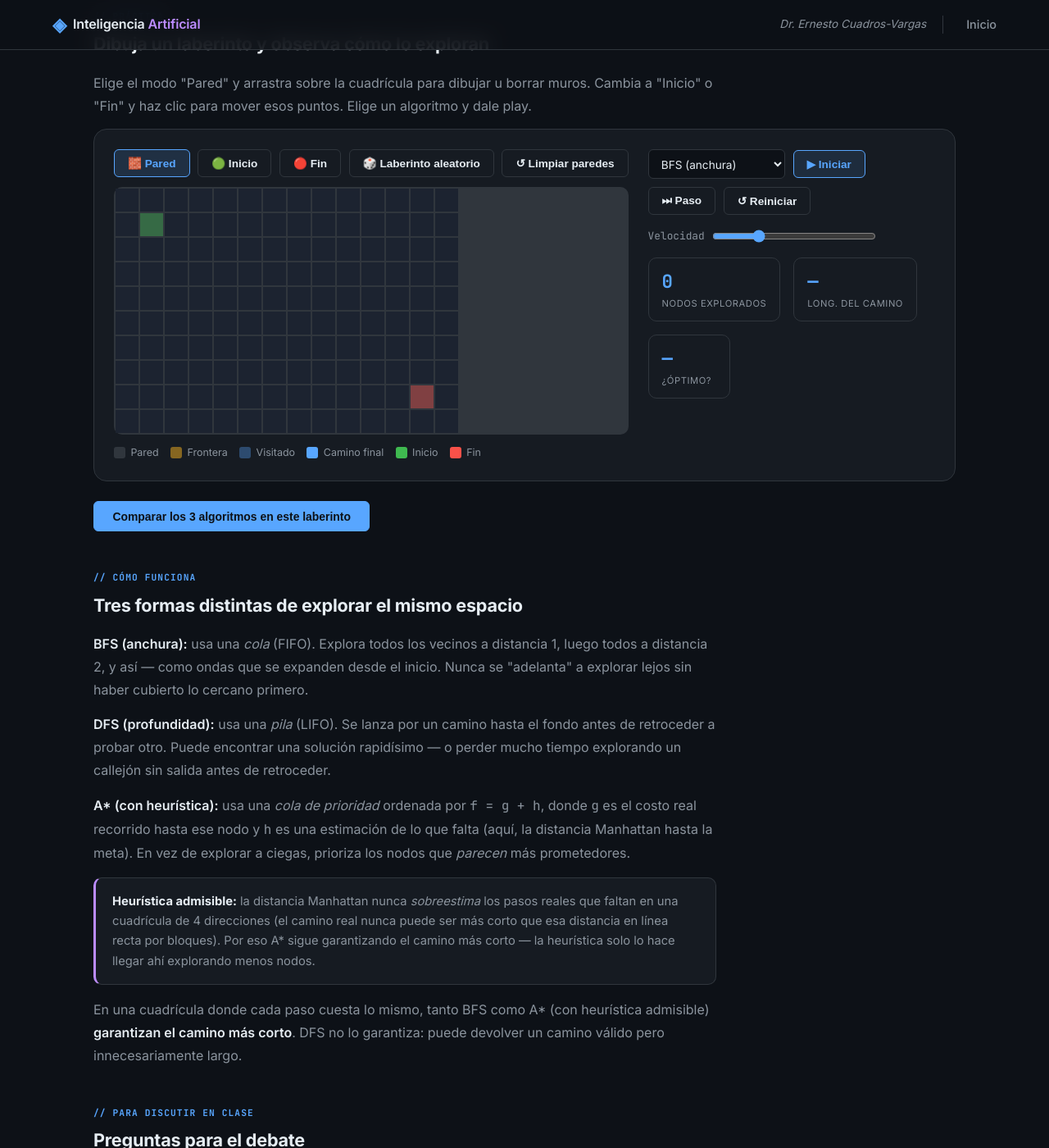
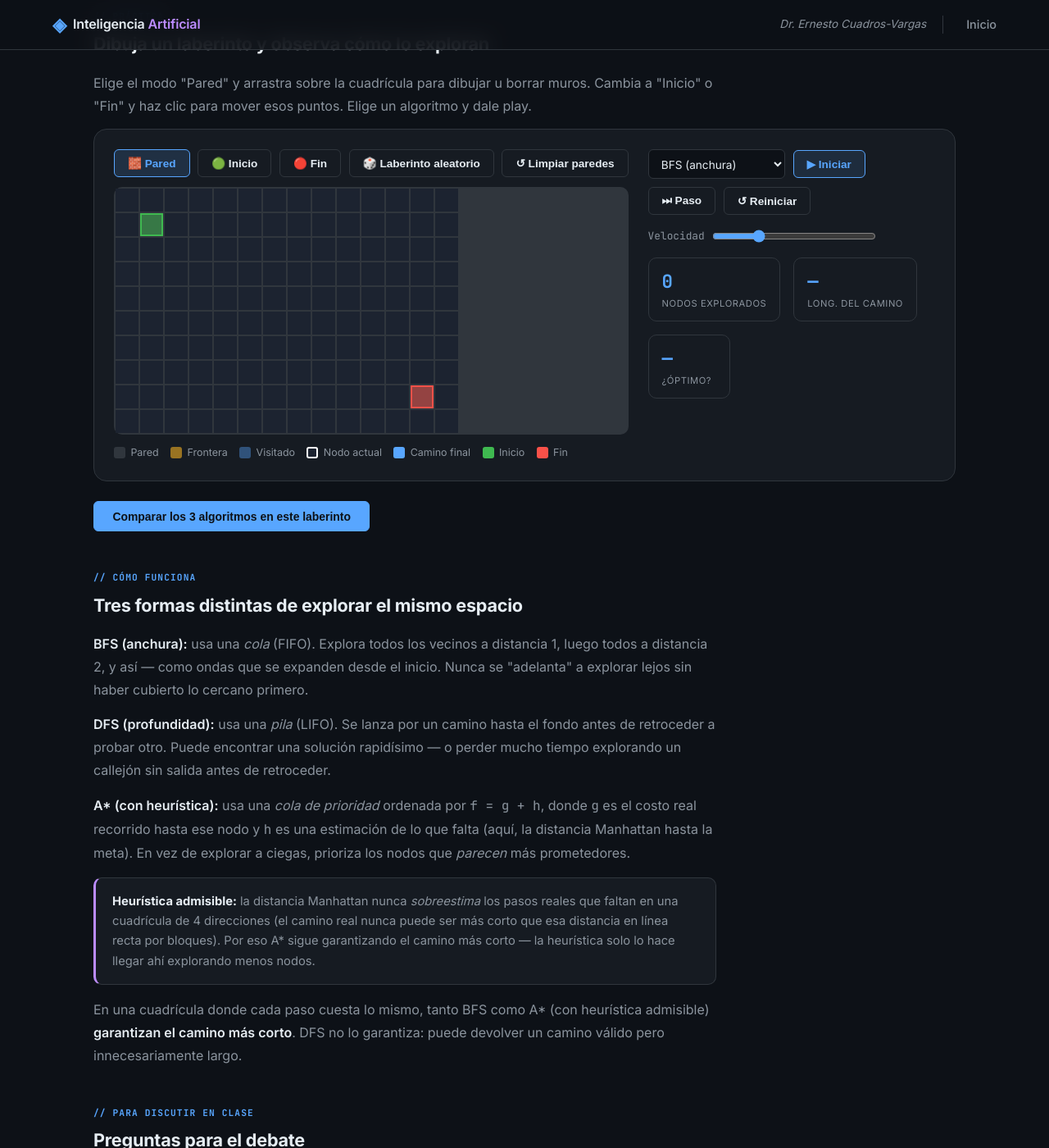
Before and after one commit to ecuadros/Inteligencia-Artificial, a Jekyll site: the page built from modulo-02-busqueda-juegos/pathfinding-laberinto.html, in a window 1280 px wide and 1400 px high, scrolled down 828 px. Shown: the whole window at 82% size. Built offline with Jekyll 4.4.1, drawn with Linux system fonts in a browser that asks for light colours.

Commit message:
Mejora la visualización del laberinto: nodos actuales, animación y flechas de camino
Agrega un resaltado pulsante para el nodo que se está expandiendo en
cada paso, animación de aparición para celdas de frontera y visitadas,
y un dibujo animado del camino final con flechas que indican la
dirección de cada paso, para que la exploración y la ruta resultante
se distingan claramente.

Co-Authored-By: Claude Sonnet 5 <noreply@anthropic.com>

```diff
--- a/assets/css/main.css
+++ b/assets/css/main.css
@@ -1839,16 +1839,63 @@ details.info-toggle .toggle-body li { margin-bottom: 0.4rem; }
   background: var(--surface2);
   cursor: pointer;
   position: relative;
-  transition: background 0.12s ease;
+  display: flex;
+  align-items: center;
+  justify-content: center;
+  font-size: 0.85rem;
+  font-weight: 700;
+  line-height: 1;
+  transition: background 0.15s ease, box-shadow 0.15s ease;
 }
 
 .maze-cell:hover { background: var(--surface); }
 .maze-cell.wall { background: var(--border); }
-.maze-cell.frontier { background: rgba(210, 153, 34, 0.4); }
-.maze-cell.visited { background: rgba(88, 166, 255, 0.2); }
-.maze-cell.path { background: var(--accent); }
-.maze-cell.start { background: rgba(63, 185, 80, 0.4); }
-.maze-cell.end { background: rgba(248, 81, 73, 0.4); }
+
+.maze-cell.frontier {
+  background: rgba(210, 153, 34, 0.5);
+  box-shadow: inset 0 0 0 2px rgba(210, 153, 34, 0.8);
+  animation: mazeReveal 0.22s ease-out;
+}
+
+.maze-cell.visited {
+  background: rgba(88, 166, 255, 0.3);
+  box-shadow: inset 0 0 0 1px rgba(88, 166, 255, 0.4);
+  animation: mazeReveal 0.22s ease-out;
+}
+
+.maze-cell.current {
+  box-shadow: inset 0 0 0 2px #ffffff;
+  animation: mazeCurrentPulse 0.55s ease-out;
+  z-index: 2;
+}
+
+.maze-cell.path {
+  background: var(--accent);
+  color: #0b1220;
+  box-shadow: 0 0 12px rgba(88, 166, 255, 0.7), inset 0 0 0 1px rgba(255, 255, 255, 0.5);
+  animation: mazePathPop 0.3s ease-out;
+  z-index: 1;
+}
+
+.maze-cell.start { background: rgba(63, 185, 80, 0.5); box-shadow: inset 0 0 0 2px var(--accent3); }
+.maze-cell.end { background: rgba(248, 81, 73, 0.5); box-shadow: inset 0 0 0 2px var(--danger); }
+
+@keyframes mazeReveal {
+  0%   { transform: scale(0.4); opacity: 0.3; }
+  60%  { transform: scale(1.2); opacity: 1; }
+  100% { transform: scale(1); opacity: 1; }
+}
+
+@keyframes mazePathPop {
+  0%   { transform: scale(0.3); }
+  55%  { transform: scale(1.35); }
+  100% { transform: scale(1); }
+}
+
+@keyframes mazeCurrentPulse {
+  0%   { box-shadow: inset 0 0 0 2px #ffffff, 0 0 0 0 rgba(255, 255, 255, 0.6); }
+  100% { box-shadow: inset 0 0 0 2px #ffffff, 0 0 0 7px rgba(255, 255, 255, 0); }
+}
 
 .maze-legend {
   display: flex;
@@ -1863,8 +1910,9 @@ details.info-toggle .toggle-body li { margin-bottom: 0.4rem; }
 
 .maze-legend-swatch { width: 14px; height: 14px; border-radius: 3px; display: inline-block; }
 .maze-legend-swatch.wall { background: var(--border); }
-.maze-legend-swatch.frontier { background: rgba(210, 153, 34, 0.6); }
-.maze-legend-swatch.visited { background: rgba(88, 166, 255, 0.35); }
+.maze-legend-swatch.frontier { background: rgba(210, 153, 34, 0.7); }
+.maze-legend-swatch.visited { background: rgba(88, 166, 255, 0.4); }
+.maze-legend-swatch.current { background: var(--surface2); box-shadow: inset 0 0 0 2px #ffffff; }
 .maze-legend-swatch.path { background: var(--accent); }
 .maze-legend-swatch.start { background: var(--accent3); }
 .maze-legend-swatch.end { background: var(--danger); }
--- a/modulo-02-busqueda-juegos/pathfinding-laberinto.html
+++ b/modulo-02-busqueda-juegos/pathfinding-laberinto.html
@@ -62,6 +62,7 @@ next_title: "Minimax y poda alfa-beta en tres en línea"
           <span class="maze-legend-item"><span class="maze-legend-swatch wall"></span>Pared</span>
           <span class="maze-legend-item"><span class="maze-legend-swatch frontier"></span>Frontera</span>
           <span class="maze-legend-item"><span class="maze-legend-swatch visited"></span>Visitado</span>
+          <span class="maze-legend-item"><span class="maze-legend-swatch current"></span>Nodo actual</span>
           <span class="maze-legend-item"><span class="maze-legend-swatch path"></span>Camino final</span>
           <span class="maze-legend-item"><span class="maze-legend-swatch start"></span>Inicio</span>
           <span class="maze-legend-item"><span class="maze-legend-swatch end"></span>Fin</span>
```
Also changed, not shown: other parts of modulo-02-busqueda-juegos/pathfinding-laberinto.html (+33 -8 lines).
